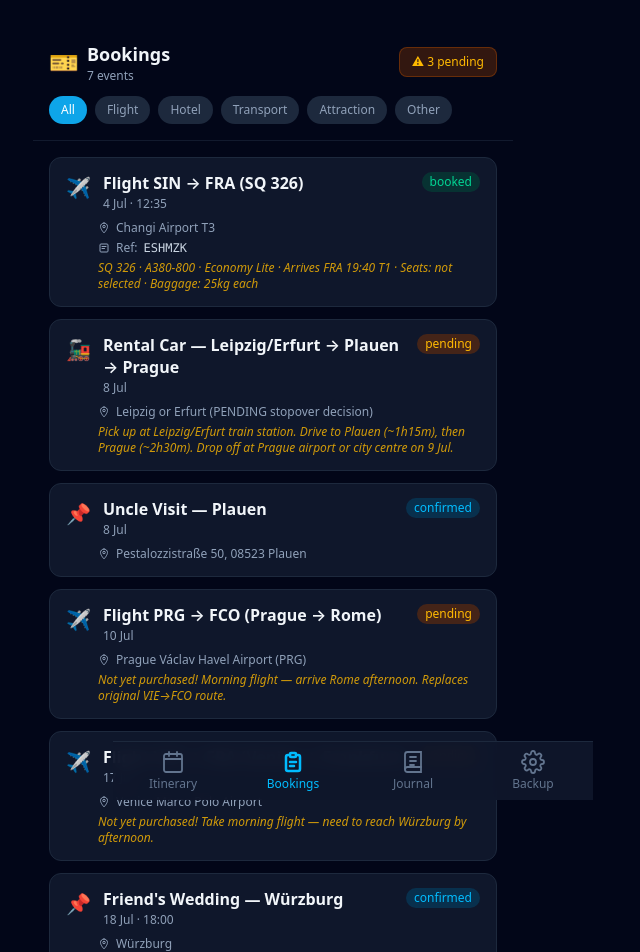
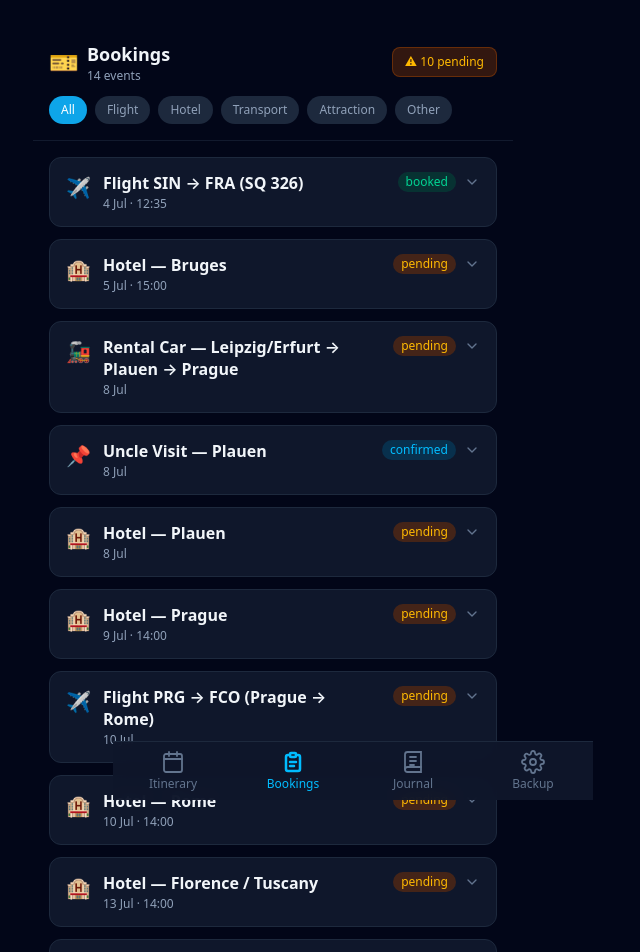
Before and after one commit to thanhnv2210/euro-trip-2026, a React (Vite) app: page /events in a window 1280 px wide. Shown: the top 952 px of the page, without its empty margins (367-1007 px from the left). Built offline with nearby package versions, Linux system fonts and the light colour scheme.

Commit message:
add hotel placeholder

```diff
--- a/src/components/EventCard.jsx
+++ b/src/components/EventCard.jsx
@@ -1,3 +1,6 @@
+import { useState, useEffect } from 'react'
+import { useTrip } from '../context/TripContext'
+
 const TYPE_ICONS = {
   flight: '✈️',
   hotel: '🏨',
@@ -19,21 +22,48 @@ function formatDate(dateStr, time) {
 }
 
 export default function EventCard({ event }) {
+  const { dispatch } = useTrip()
+  const [open, setOpen] = useState(false)
+  const [notes, setNotes] = useState(event.notes || '')
+
+  useEffect(() => {
+    setNotes(event.notes || '')
+  }, [event.notes])
+
+  function handleNotesSave() {
+    if (notes !== event.notes) {
+      dispatch({ type: 'UPDATE_EVENT', event: { ...event, notes } })
+    }
+  }
+
   return (
-    <div className="rounded-xl border border-slate-800 bg-slate-900 px-4 py-3.5 space-y-2">
-      <div className="flex items-start gap-3">
+    <div className="rounded-xl border border-slate-800 bg-slate-900 overflow-hidden">
+      {/* Header — tappable */}
+      <button
+        className="w-full flex items-start gap-3 px-4 py-3.5 text-left active:bg-slate-800 transition-colors"
+        onClick={() => setOpen(o => !o)}
+      >
         <span className="text-xl mt-0.5 shrink-0">{TYPE_ICONS[event.type] ?? '📌'}</span>
         <div className="flex-1 min-w-0">
           <div className="font-semibold text-slate-100 leading-snug">{event.title}</div>
           <div className="text-xs text-slate-400 mt-0.5">{formatDate(event.date, event.time)}</div>
         </div>
-        <span className={`text-xs px-2 py-0.5 rounded-full font-medium shrink-0 ${STATUS_STYLES[event.status] ?? STATUS_STYLES.pending}`}>
+        <div className="flex items-center gap-2 shrink-0">
+          <span className={`text-xs px-2 py-0.5 rounded-full font-medium ${STATUS_STYLES[event.status] ?? STATUS_STYLES.pending}`}>
             {event.status}
           </span>
+          <svg
+            className={`w-4 h-4 text-slate-500 transition-transform ${open ? 'rotate-180' : ''}`}
+            viewBox="0 0 24 24" fill="none" stroke="currentColor" strokeWidth={2}>
+            <path d="M6 9l6 6 6-6" strokeLinecap="round" strokeLinejoin="round" />
+          </svg>
         </div>
+      </button>
 
-      {(event.location || event.bookingRef || event.notes) && (
-        <div className="ml-8 space-y-1">
+      {/* Expanded detail */}
+      {open && (
+        <div className="px-4 pb-4 border-t border-slate-800 pt-3 space-y-2.5">
+          <div className="ml-8 space-y-1.5">
             {event.location && (
               <div className="flex items-center gap-1.5 text-xs text-slate-400">
                 <svg className="w-3 h-3 shrink-0" viewBox="0 0 24 24" fill="none" stroke="currentColor" strokeWidth={2}>
@@ -52,9 +82,35 @@ export default function EventCard({ event }) {
                 Ref: <span className="font-mono text-slate-300">{event.bookingRef}</span>
               </div>
             )}
-          {event.notes && (
-            <div className="text-xs text-amber-400/80 italic">{event.notes}</div>
+            {event.url && (
+              <a
+                href={event.url}
+                target="_blank"
+                rel="noreferrer"
+                className="flex items-center gap-1.5 text-xs text-sky-400 underline truncate"
+                onClick={e => e.stopPropagation()}
+              >
+                <svg className="w-3 h-3 shrink-0" viewBox="0 0 24 24" fill="none" stroke="currentColor" strokeWidth={2}>
+                  <path d="M18 13v6a2 2 0 01-2 2H5a2 2 0 01-2-2V8a2 2 0 012-2h6M15 3h6v6M10 14L21 3" strokeLinecap="round" strokeLinejoin="round" />
+                </svg>
+                {event.url}
+              </a>
             )}
+          </div>
+
+          {/* Editable notes / options */}
+          <div className="ml-8">
+            <div className="text-xs text-slate-500 mb-1.5">Notes & options</div>
+            <textarea
+              value={notes}
+              onChange={e => setNotes(e.target.value)}
+              onBlur={handleNotesSave}
+              placeholder="Paste hotel options, links, prices…"
+              rows={notes.length > 80 ? 5 : 3}
+              className="w-full bg-slate-800 border border-slate-700 rounded-lg px-3 py-2 text-xs text-slate-300 placeholder-slate-600 resize-none focus:outline-none focus:border-sky-600 transition-colors"
+            />
+            <p className="text-[10px] text-slate-600 mt-1">Saved automatically when you leave the field</p>
+          </div>
         </div>
       )}
     </div>
--- a/src/context/TripContext.jsx
+++ b/src/context/TripContext.jsx
@@ -147,6 +147,14 @@ const SEED_EVENTS = [
   { id: 'evt-06', title: 'Flight VCE → FRA (Venice → Frankfurt)', type: 'flight', date: '2026-07-17', time: '', location: 'Venice Marco Polo Airport', bookingRef: '', url: '', notes: 'Not yet purchased! Take morning flight — need to reach Würzburg by afternoon.', status: 'pending' },
   { id: 'evt-04', title: "Friend's Wedding — Würzburg", type: 'other', date: '2026-07-18', time: '18:00', location: 'Würzburg', bookingRef: '', url: '', notes: '', status: 'confirmed' },
   { id: 'evt-05', title: 'Uncle Visit — Plauen', type: 'other', date: '2026-07-08', time: '', location: 'Pestalozzistraße 50, 08523 Plauen', bookingRef: '', url: '', notes: '', status: 'confirmed' },
+  // — Hotel placeholders —
+  { id: 'evt-08', title: 'Hotel — Bruges', type: 'hotel', date: '2026-07-05', time: '15:00', location: 'Bruges, Belgium', bookingRef: '', url: '', notes: 'Check-in: 5 Jul · Check-out: 7 Jul · 2 nights', status: 'pending' },
+  { id: 'evt-09', title: 'Hotel — Plauen', type: 'hotel', date: '2026-07-08', time: '', location: 'Plauen, Germany', bookingRef: '', url: '', notes: 'Check-in: 8 Jul · Check-out: 9 Jul · 1 night. TBC — may stay with uncle at Pestalozzistraße 50.', status: 'pending' },
+  { id: 'evt-10', title: 'Hotel — Prague', type: 'hotel', date: '2026-07-09', time: '14:00', location: 'Prague, Czech Republic', bookingRef: '', url: '', notes: 'Check-in: 9 Jul · Check-out: 10 Jul · 1 night', status: 'pending' },
+  { id: 'evt-11', title: 'Hotel — Rome', type: 'hotel', date: '2026-07-10', time: '14:00', location: 'Rome, Italy', bookingRef: '', url: '', notes: 'Check-in: 10 Jul · Check-out: 13 Jul · 3 nights', status: 'pending' },
+  { id: 'evt-12', title: 'Hotel — Florence / Tuscany', type: 'hotel', date: '2026-07-13', time: '14:00', location: 'Florence or Tuscany countryside, Italy', bookingRef: '', url: '', notes: 'Check-in: 13 Jul · Check-out: 15 Jul · 2 nights. City hotel in Florence vs agriturismo in countryside — both within budget range.', status: 'pending' },
+  { id: 'evt-13', title: 'Hotel — Venice', type: 'hotel', date: '2026-07-15', time: '14:00', location: 'Venice, Italy', bookingRef: '', url: '', notes: 'Check-in: 15 Jul · Check-out: 17 Jul · 2 nights. Tip: hotels on the island are expensive — Mestre (mainland, 10min train) is significantly cheaper.', status: 'pending' },
+  { id: 'evt-14', title: 'Hotel — Würzburg', type: 'hotel', date: '2026-07-17', time: '14:00', location: 'Würzburg, Germany', bookingRef: '', url: '', notes: 'Check-in: 17 Jul · Check-out: 19 Jul · 2 nights. Book near the old town — walkable to wedding venue.', status: 'pending' },
 ]
 
 function reducer(state, action) {
```
Lines whose indentation alone changed are shown as unchanged.
